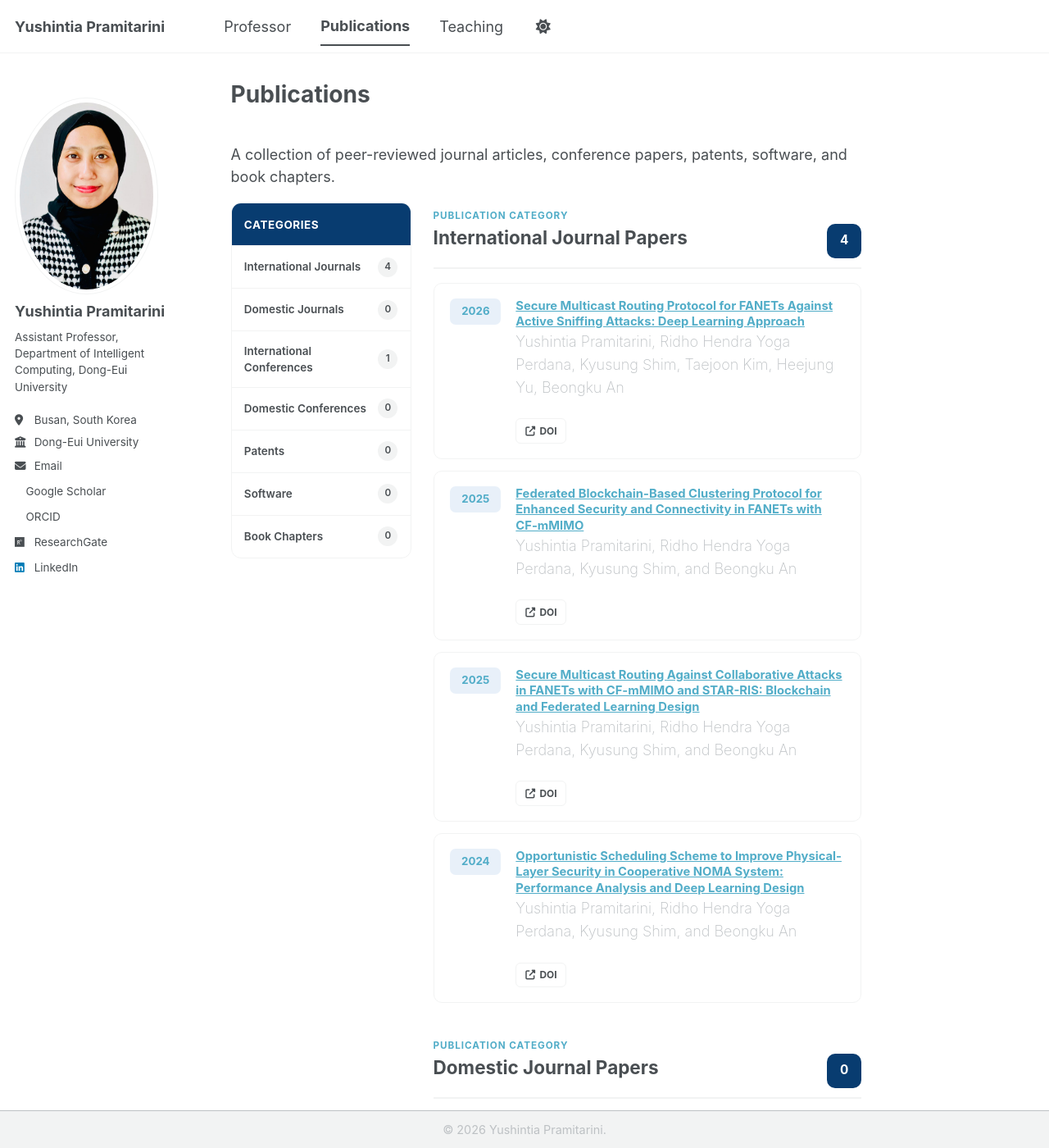
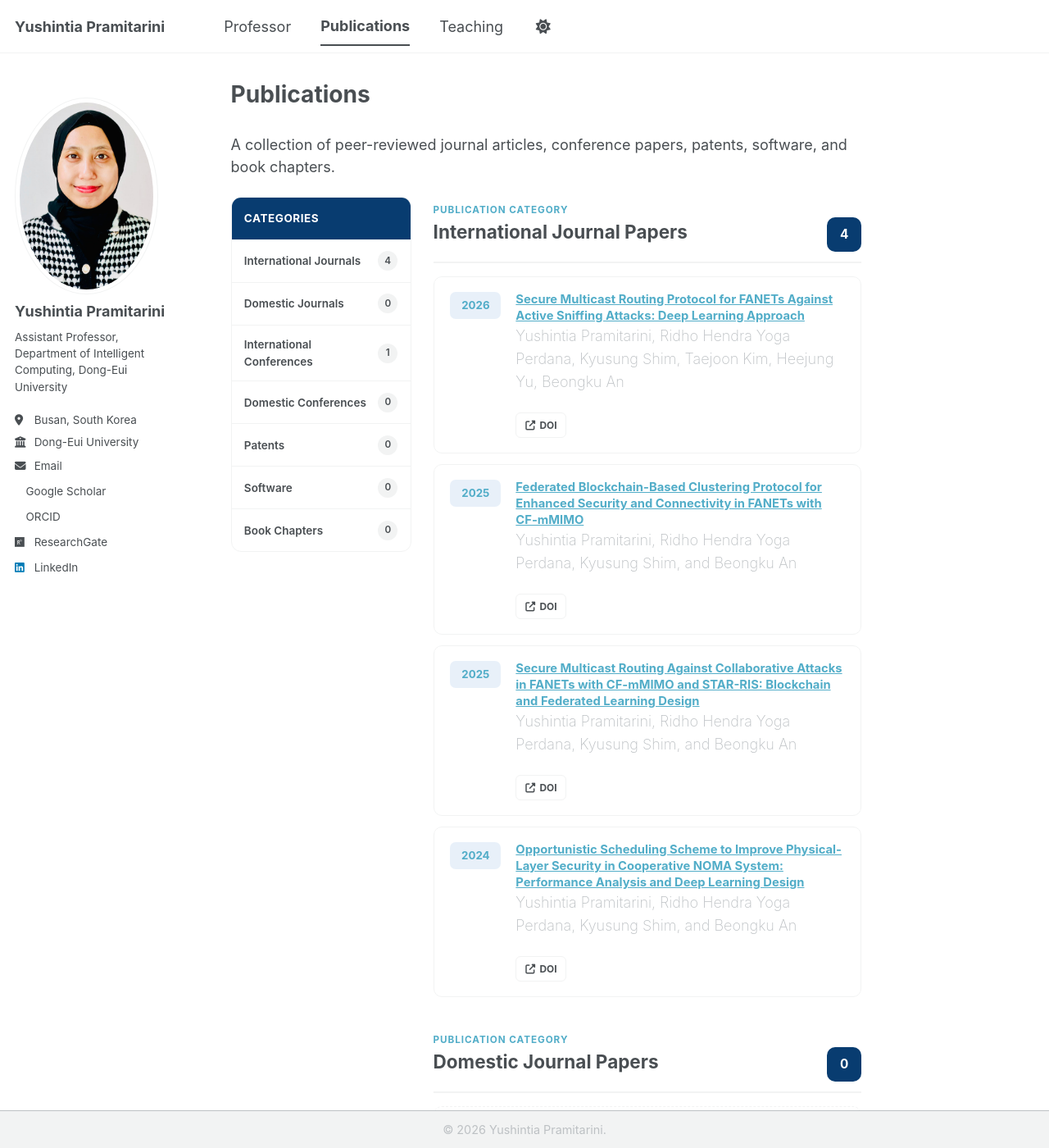
Before and after one commit to yushintia/yushintia.github.io, a Jekyll site: the page built from _pages/publications.md, in a window 1280 px wide and 1400 px high. Shown: the whole window at 82% size. Built offline with Jekyll 4.4.1, drawn with Linux system fonts in a browser that asks for light colours; a style sheet for code colours, icons or effects is not loaded.

Commit message:
Refactor .pub-hero styles
Refactor .pub-hero styles to simplify margins and padding.

```diff
--- a/assets/css/main.scss
+++ b/assets/css/main.scss
@@ -46,16 +46,10 @@
   scroll-behavior: smooth;
 }
 
-.pub-hero {
-  .pub-eyebrow {
-    margin-bottom: 0.7rem;
-  }
-
-  p {
-    margin: 0;
-  }
+.pub-hero{
+    margin:0 0 1rem;
+    padding:0;
 }
-
 .pub-eyebrow {
   display: block;
   color: rgba(255, 255, 255, 0.72);
```
